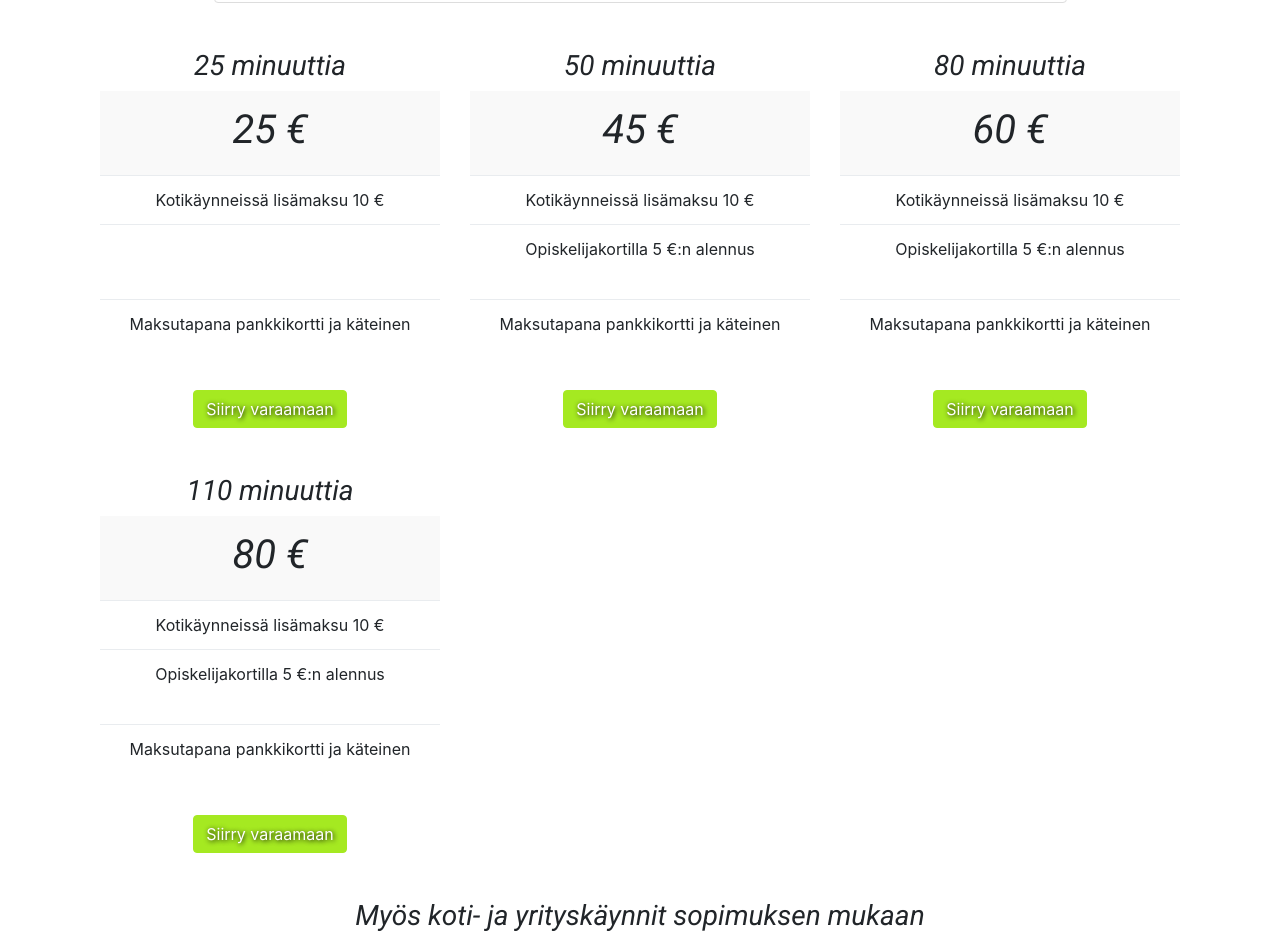
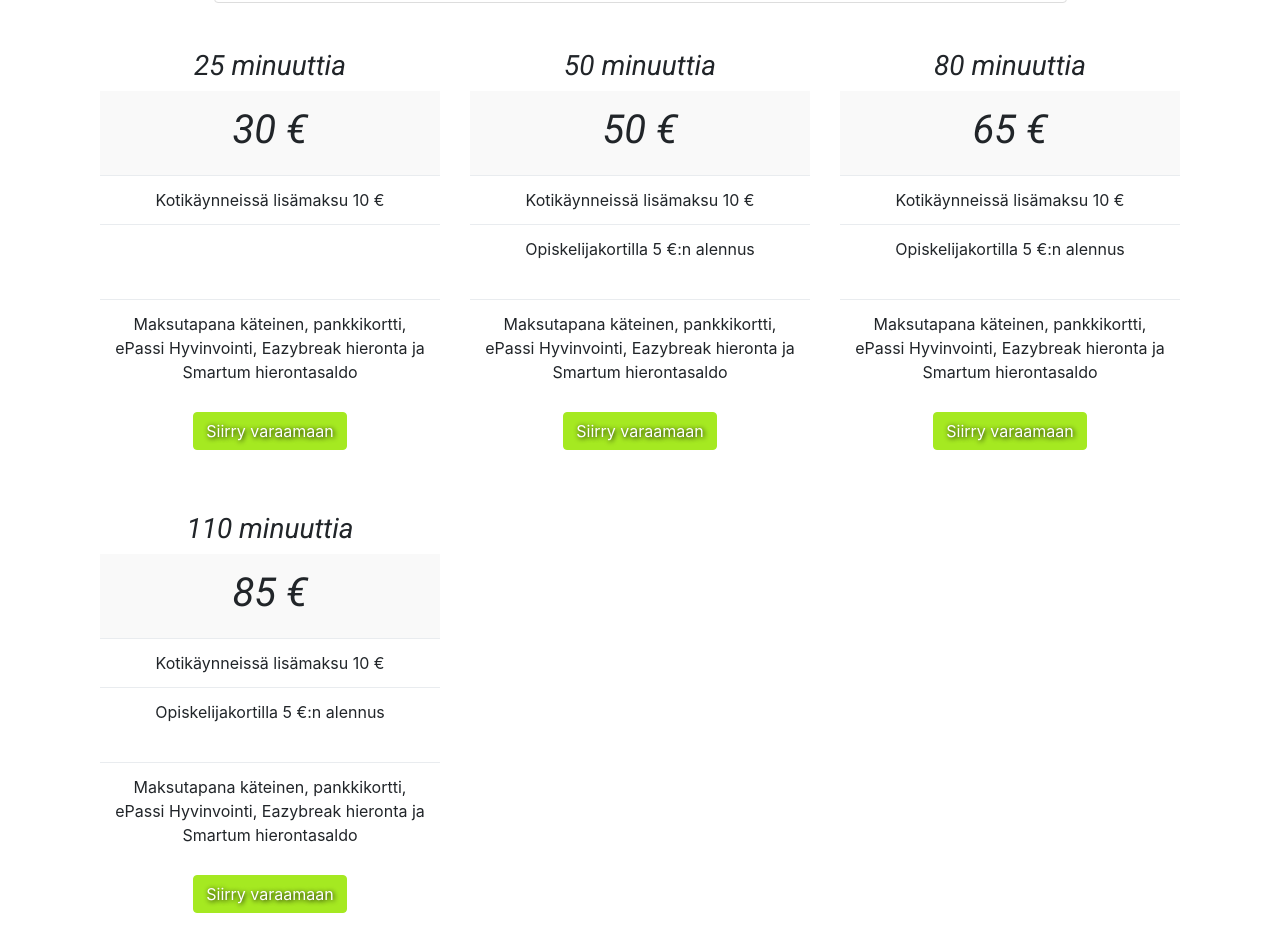
Before and after one commit to severikupari1/ilari-nettisivut, a website: page services.html in a window 1280 px wide. Shown: the part 1419-2353 px from the top of the page. Drawn offline with Linux system fonts and the light colour scheme.

Commit message:
Dependabot  npm

```diff
--- a/css/sepsu.css
+++ b/css/sepsu.css
@@ -372,3 +372,7 @@ p {
 .max-height-hinnasto {
 	max-height: 100px;
 }
+
+.panel-footer {
+	padding-bottom: 1rem;
+}
--- a/services.html
+++ b/services.html
@@ -127,7 +127,7 @@ s0.parentNode.insertBefore(s1,s0);
                 <div class="panel-body">
                     <div class="the-price">
                         <h1>
-                            25 €<span class="subscript"></span></h1>
+                            30 €<span class="subscript"></span></h1>
 
                     </div>
                     <table class="table">
@@ -145,7 +145,7 @@ s0.parentNode.insertBefore(s1,s0);
                         </tr>
                          <tr class="active">
                             <td>
-                               <div class="min-width-50"> Maksutapana pankkikortti ja käteinen</div>
+                               <div class="min-width-50">Maksutapana käteinen, pankkikortti, ePassi Hyvinvointi, Eazybreak hieronta ja Smartum hierontasaldo</div>
 
                             </td>
                         </tr>
@@ -168,7 +168,7 @@ s0.parentNode.insertBefore(s1,s0);
                 <div class="panel-body">
                     <div class="the-price">
                         <h1>
-                            45 €<span class="subscript"></span></h1>
+                            50 €<span class="subscript"></span></h1>
 
                     </div>
                     <table class="table">
@@ -187,7 +187,7 @@ s0.parentNode.insertBefore(s1,s0);
                         </tr>
                          <tr class="active">
                             <td>
-                               <div class="min-width-50"> Maksutapana pankkikortti ja käteinen</div>
+                               <div class="min-width-50">Maksutapana käteinen, pankkikortti, ePassi Hyvinvointi, Eazybreak hieronta ja Smartum hierontasaldo</div>
 
                             </td>
                         </tr>
@@ -208,7 +208,7 @@ s0.parentNode.insertBefore(s1,s0);
                 <div class="panel-body">
                     <div class="the-price">
                         <h1>
-                            60 €<span class="subscript"></span></h1>
+                            65 €<span class="subscript"></span></h1>
 
                     </div>
                     <table class="table">
@@ -226,7 +226,7 @@ s0.parentNode.insertBefore(s1,s0);
                         </tr>
                          <tr class="active">
                             <td>
-                               <div class="min-width-50"> Maksutapana pankkikortti ja käteinen</div>
+                               <div class="min-width-50">Maksutapana käteinen, pankkikortti, ePassi Hyvinvointi, Eazybreak hieronta ja Smartum hierontasaldo</div>
 
                             </td>
                         </tr>
@@ -250,7 +250,7 @@ s0.parentNode.insertBefore(s1,s0);
                     <div class="panel-body">
                         <div class="the-price">
                             <h1>
-                                80 €<span class="subscript"></span></h1>
+                                85 €<span class="subscript"></span></h1>
 
                         </div>
                         <table class="table">
@@ -266,7 +266,7 @@ s0.parentNode.insertBefore(s1,s0);
                             </tr>
                             <tr class="active">
                                 <td>
-                                    <div class="min-width-50"> Maksutapana pankkikortti ja käteinen</div>
+                                    <div class="min-width-50">Maksutapana käteinen, pankkikortti, ePassi Hyvinvointi, Eazybreak hieronta ja Smartum hierontasaldo</div>
 
                                 </td>
                             </tr>
```
Also changed, not shown: index.html (+9 -17 lines).
